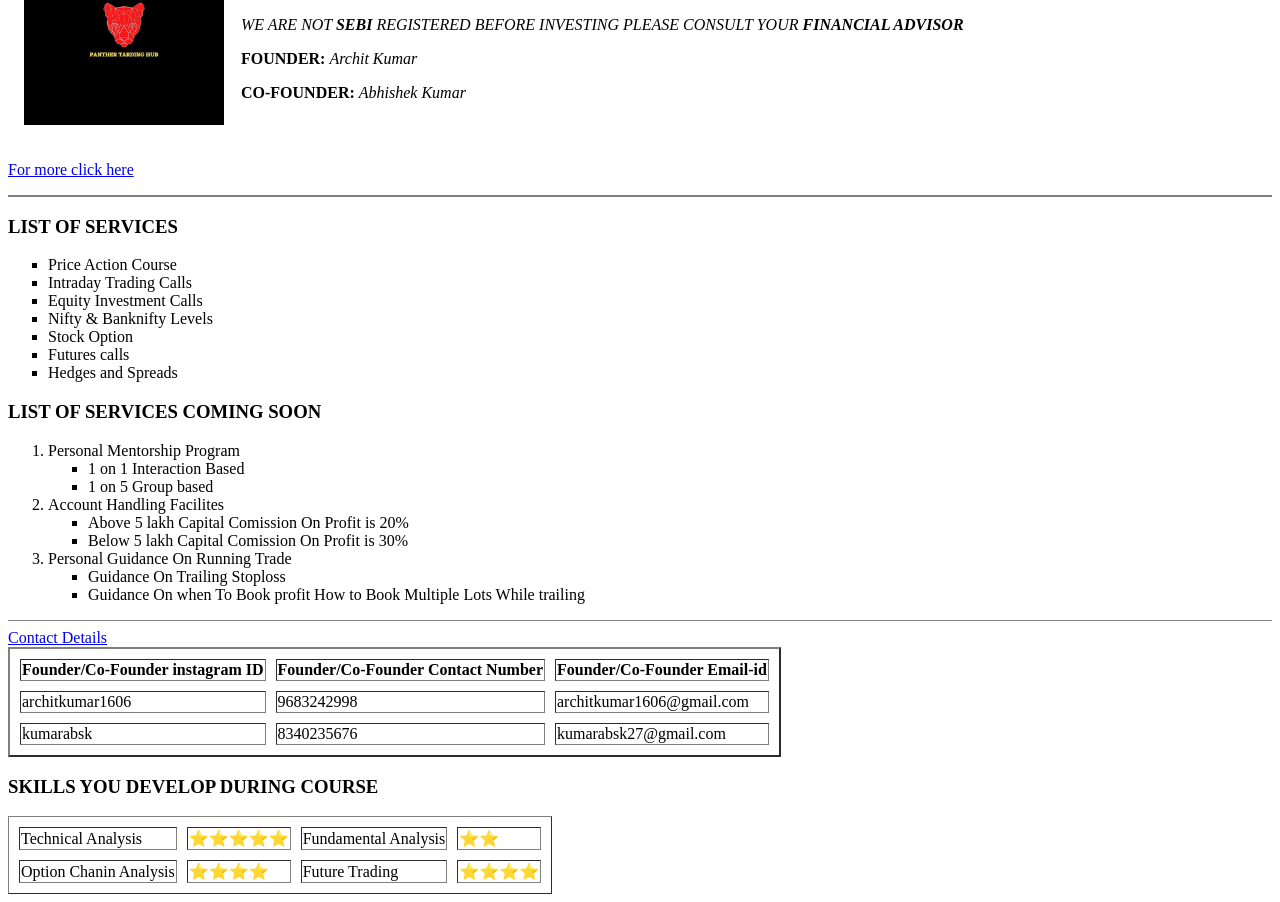
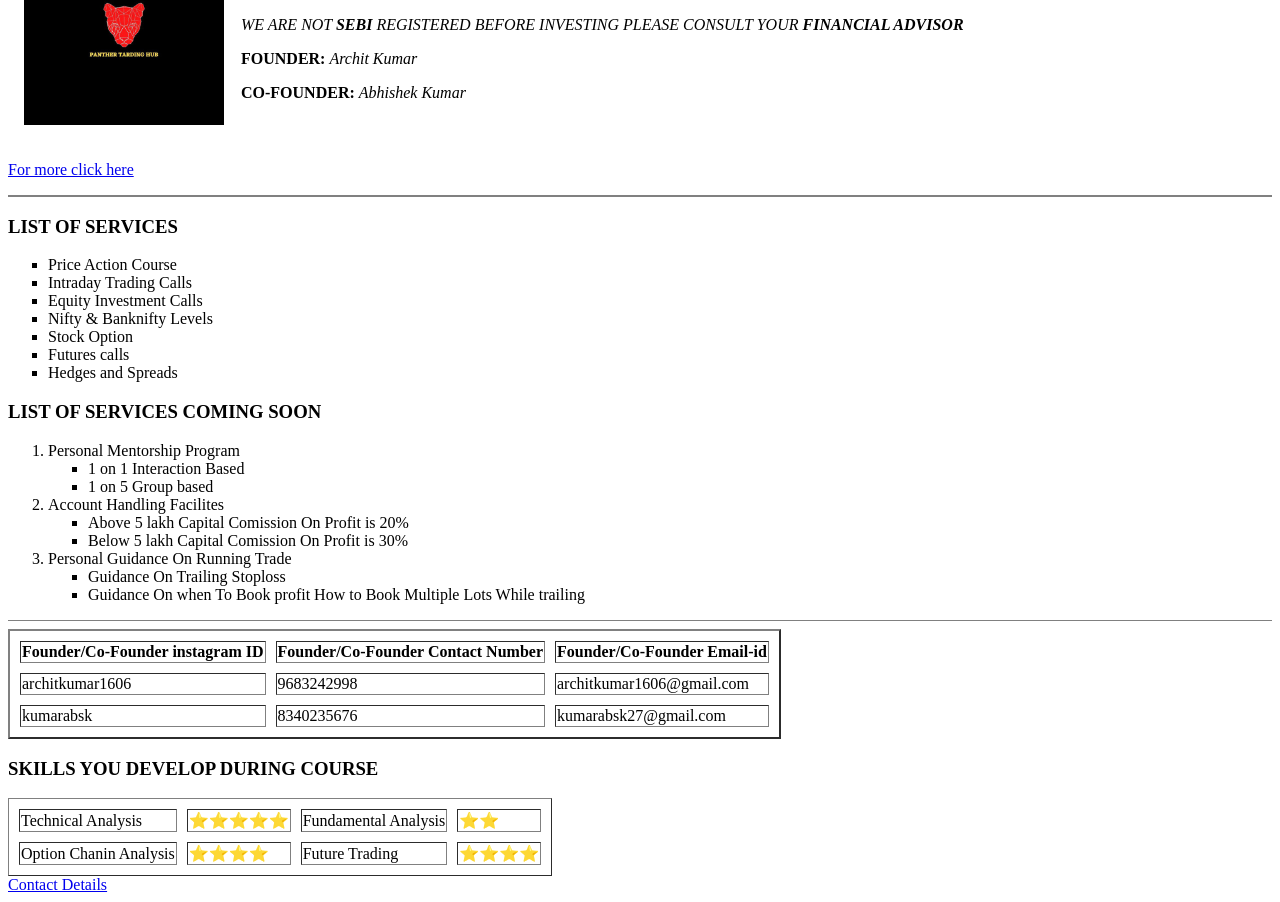
Before and after one commit to panthertradinghub/community, a plain HTML site: page index.html in a window 1280 px wide. Shown: the part 99-1001 px from the top of the page. Drawn offline with Linux system fonts and the light colour scheme.

Commit message:
Update index.html

```diff
--- a/index.html
+++ b/index.html
@@ -51,7 +51,6 @@
         </ul>
     </ol>
     <hr size="1" noshade>
-    <a href="contact.html">Contact Details</a>
     <table border="2" cellspacing="10">
         <thead>
         <tr>
@@ -102,5 +101,6 @@
             </tbody>
             <!--2 td ka use krke bhi kr skte hai ye table ek td m left wala dalo ar ek m right wala bs ho ajyega-->
         </table>
+        <centre><a href="contact.html">Contact Details</a></centre>
 </body>
 </html>
```
